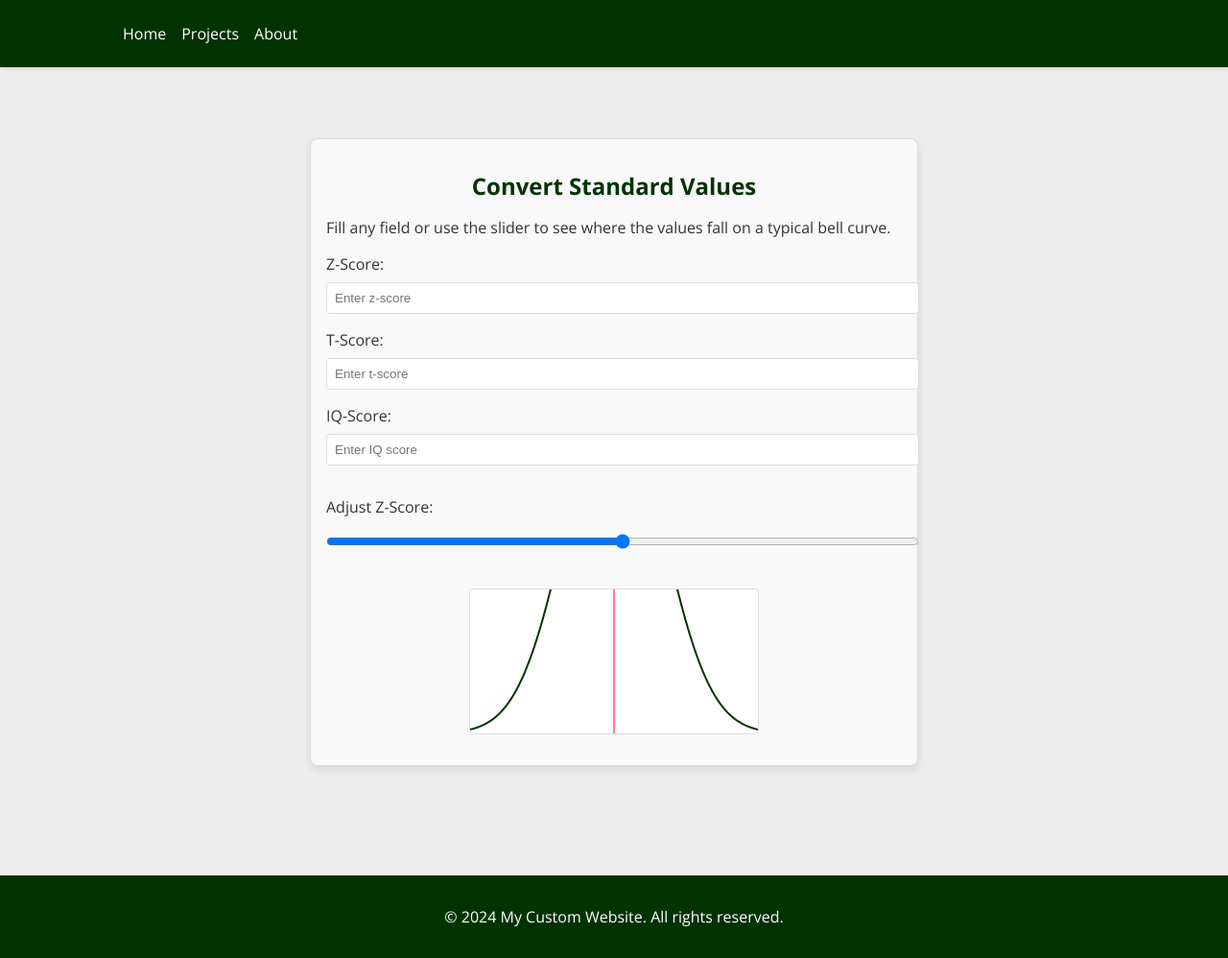
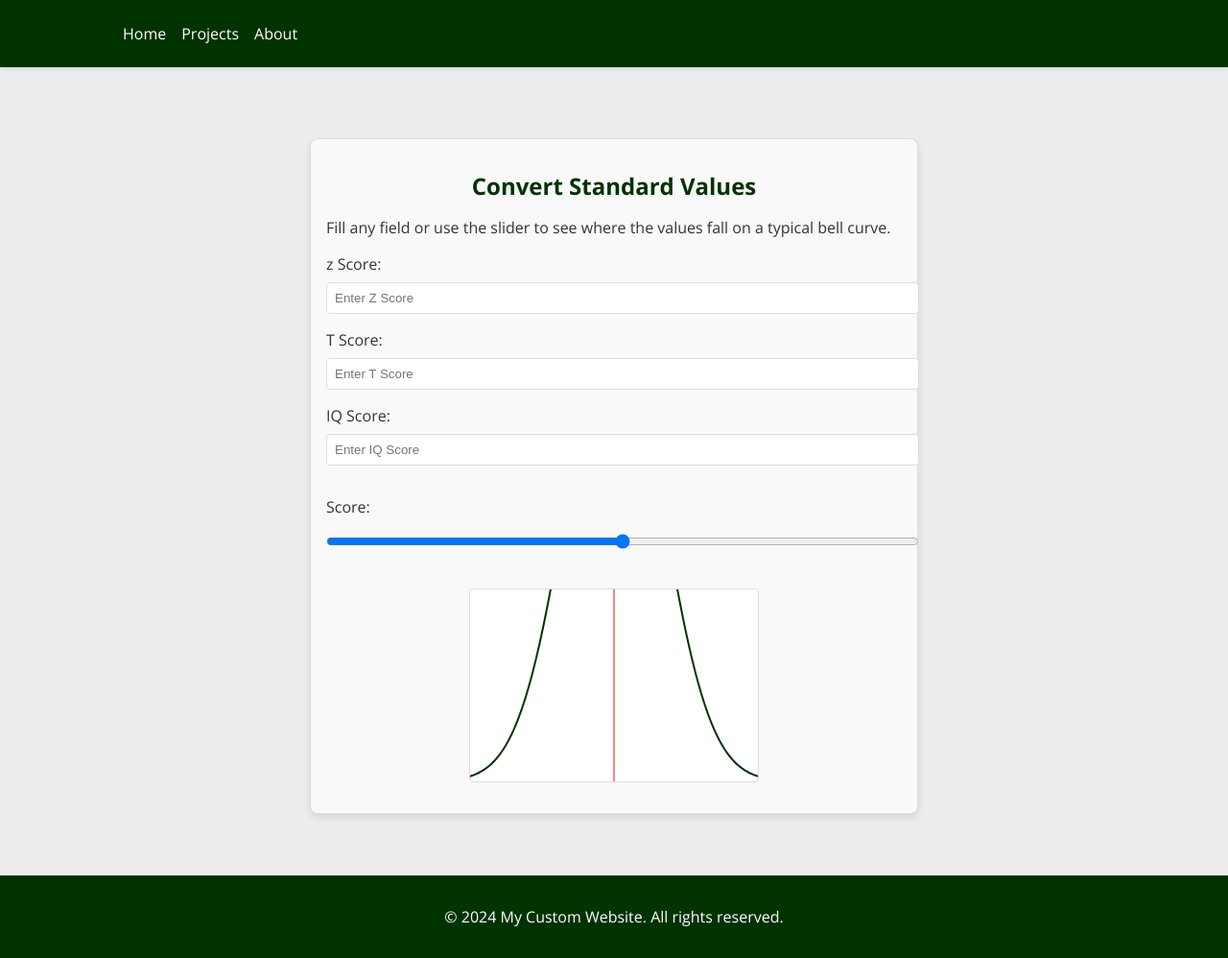
Before and after one commit to schminho/schminho.github.io, a Jekyll site: the page built from projects/convert-standard-values.md, in a window 1280 px wide and 998 px high. Shown: the whole window at 96% size. Built offline with Jekyll 4.4.1, drawn with Linux system fonts in a browser that asks for light colours.

Commit message:
Update convert-standard-values.md

```diff
--- a/projects/convert-standard-values.md
+++ b/projects/convert-standard-values.md
@@ -8,21 +8,21 @@ permalink: /projects/convert-standard-values/
     <h1>Convert Standard Values</h1>
     <p>Fill any field or use the slider to see where the values fall on a typical bell curve.</p>
 
-    <label for="z-score">Z-Score:</label>
-    <input type="number" id="z-score" placeholder="Enter z-score">
+    <label for="z-score">z Score:</label>
+    <input type="number" id="z-score" placeholder="Enter Z Score">
 
-    <label for="t-score">T-Score:</label>
-    <input type="number" id="t-score" placeholder="Enter t-score">
+    <label for="t-score">T Score:</label>
+    <input type="number" id="t-score" placeholder="Enter T Score">
 
-    <label for="iq-score">IQ-Score:</label>
-    <input type="number" id="iq-score" placeholder="Enter IQ score">
+    <label for="iq-score">IQ Score:</label>
+    <input type="number" id="iq-score" placeholder="Enter IQ Score">
 
     <div id="slider-container">
-        <label for="z-slider">Adjust Z-Score:</label>
+        <label for="z-slider">Score:</label>
         <input type="range" id="z-slider" min="-3" max="3" step="0.1" value="0">
     </div>
 
-    <canvas id="bell-curve" width="300" height="150"></canvas>
+    <canvas id="bell-curve" width="300" height="200"></canvas>
 </div>
 
 <script src="/assets/js/convert-standard-values.js"></script>
```
